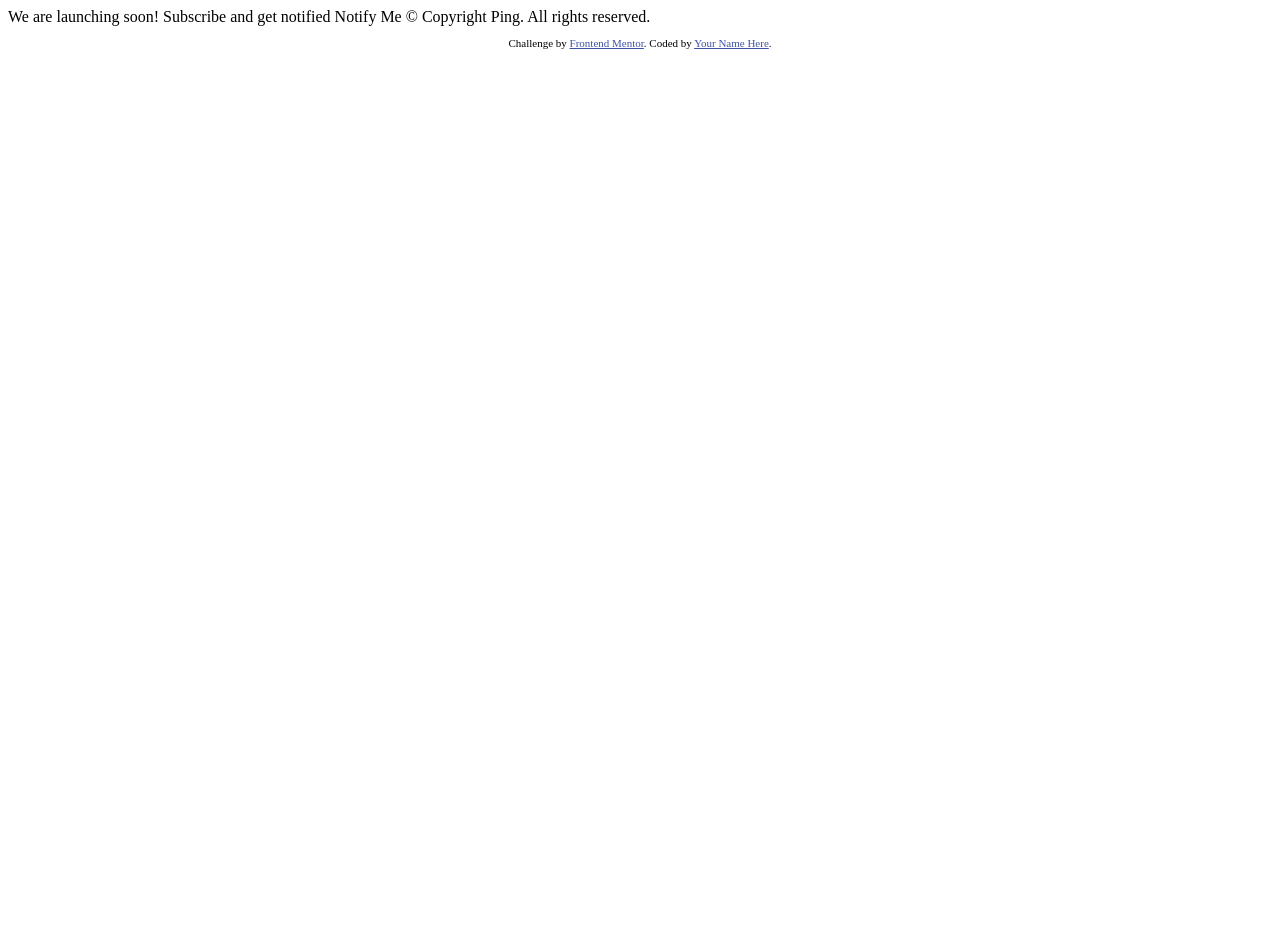
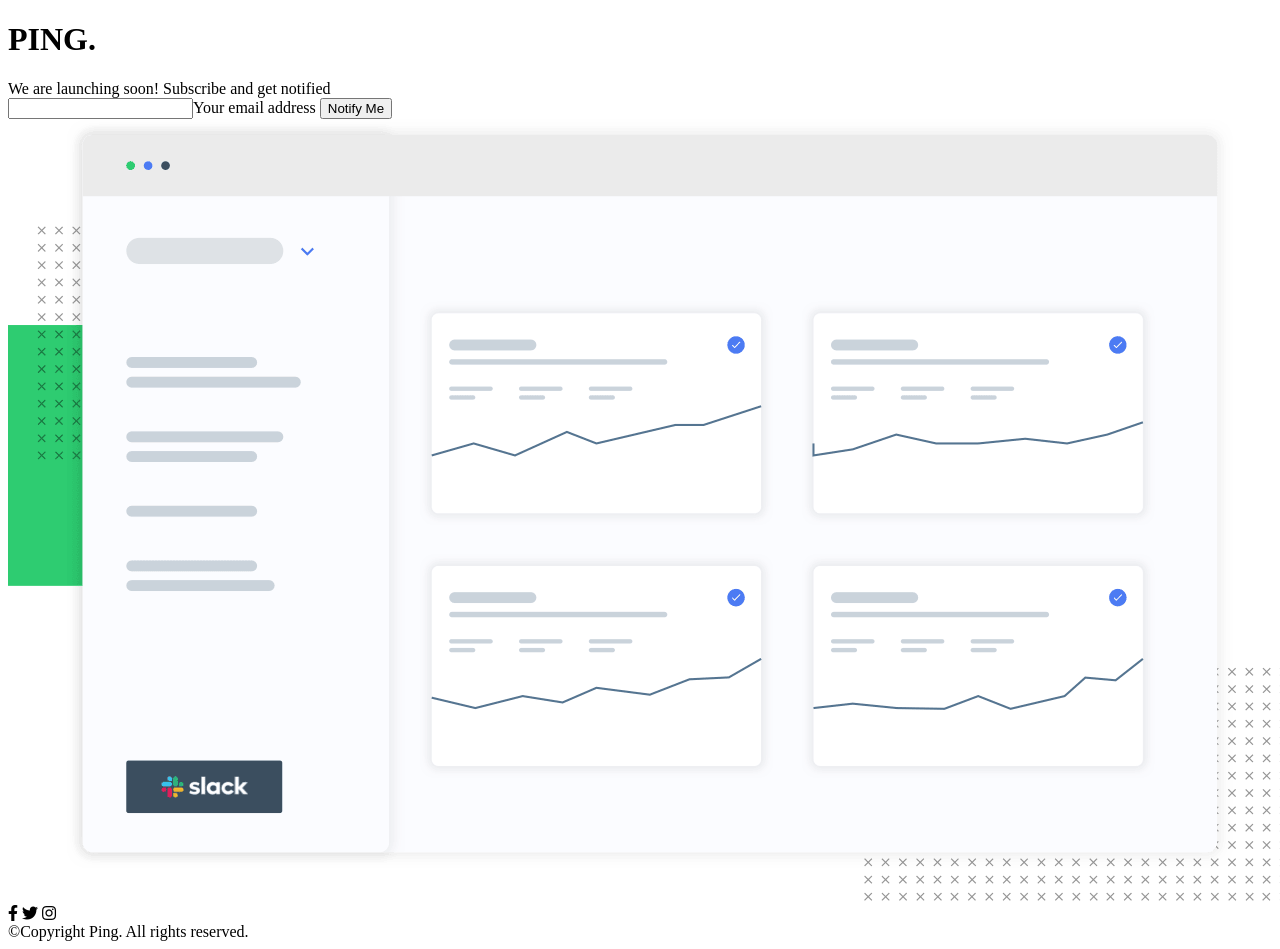
Before and after one commit to snehalopa/ping-coming-soon-page, a plain HTML site: page index.html in a window 1280 px wide. Before the commit the page ends 800 px from the top, so only its background shows below. Drawn offline with Linux system fonts and the light colour scheme.

Commit message:
making the basic html layout

```diff
--- a/index.html
+++ b/index.html
@@ -9,26 +9,41 @@
   <title>Frontend Mentor | Ping coming soon page</title>
 
   <!-- Feel free to remove these styles or customise in your own stylesheet 👍 -->
-  <style>
-    .attribution { font-size: 11px; text-align: center; }
-    .attribution a { color: hsl(228, 45%, 44%); }
-  </style>
+  <link rel="stylesheet" type="text/css" media="screen" href="main.css">
+  <link rel="stylesheet" href="https://use.fontawesome.com/releases/v5.8.1/css/all.css" integrity="sha384-50oBUHEmvpQ+1lW4y57PTFmhCaXp0ML5d60M1M7uH2+nqUivzIebhndOJK28anvf" crossorigin="anonymous">
 </head>
 <body>
 
-  We are launching soon!
+  <div class="container">
+    <h1>
+      PING.
+    </h1>
+  </div>
 
-  Subscribe and get notified
+  <div class="container">
+      We are launching soon!
 
-  Notify Me
+      Subscribe and get notified
+  </div>
 
-  &copy; Copyright Ping. All rights reserved.
+  <div class="container">
+    <input type="email">Your email address
+    <button>Notify Me</button>
+  </div>
 
-  <footer>
-    <p class="attribution">
-      Challenge by <a href="https://www.frontendmentor.io?ref=challenge" target="_blank">Frontend Mentor</a>.
-      Coded by <a href="#">Your Name Here</a>.
-    </p>
-  </footer>
+  <div class="container">
+    <img src="images/illustration-dashboard.png">
+  </div>
+
+  <div class="container">
+    <i class="fab fa-facebook-f"></i>
+    <i class="fab fa-twitter"></i>
+    <i class="fab fa-instagram"></i>
+  </div>
+
+  <div class="container">
+      ©Copyright Ping. All rights reserved.
+  </div>
+
 </body>
 </html>
```
Also changed, not shown: main.css (added).
